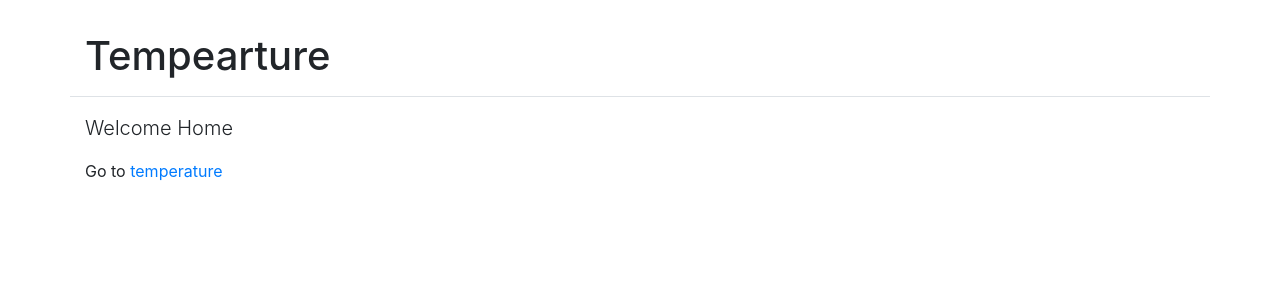
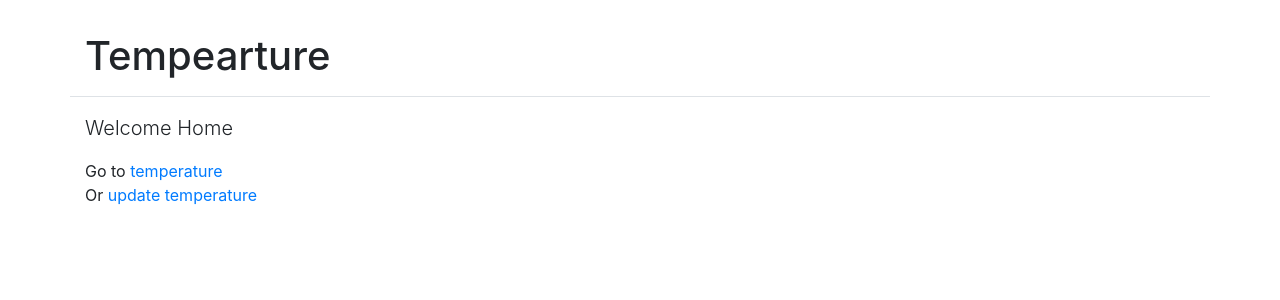
Before and after one commit to PaLaMuNDeR/microsec_tasks, a Django app: page / in a window 1280 px wide. Shown: the top 300 px of the page. Run offline with Django 3.2, Linux system fonts and the light colour scheme; some libraries are stand-ins or nearby versions.

Commit message:
-Task 3 completed

```diff
--- a/task_3_solved/src/templates/home.html
+++ b/task_3_solved/src/templates/home.html
@@ -3,5 +3,6 @@
 {% block content %}
 
 <p class='lead'>Welcome Home</p>
-Go to <a href="/temperature">temperature</a>
+Go to <a href="/temperature">temperature</a><br/>
+Or <a href="/temperature/update">update temperature</a>
 {% endblock %}
```
